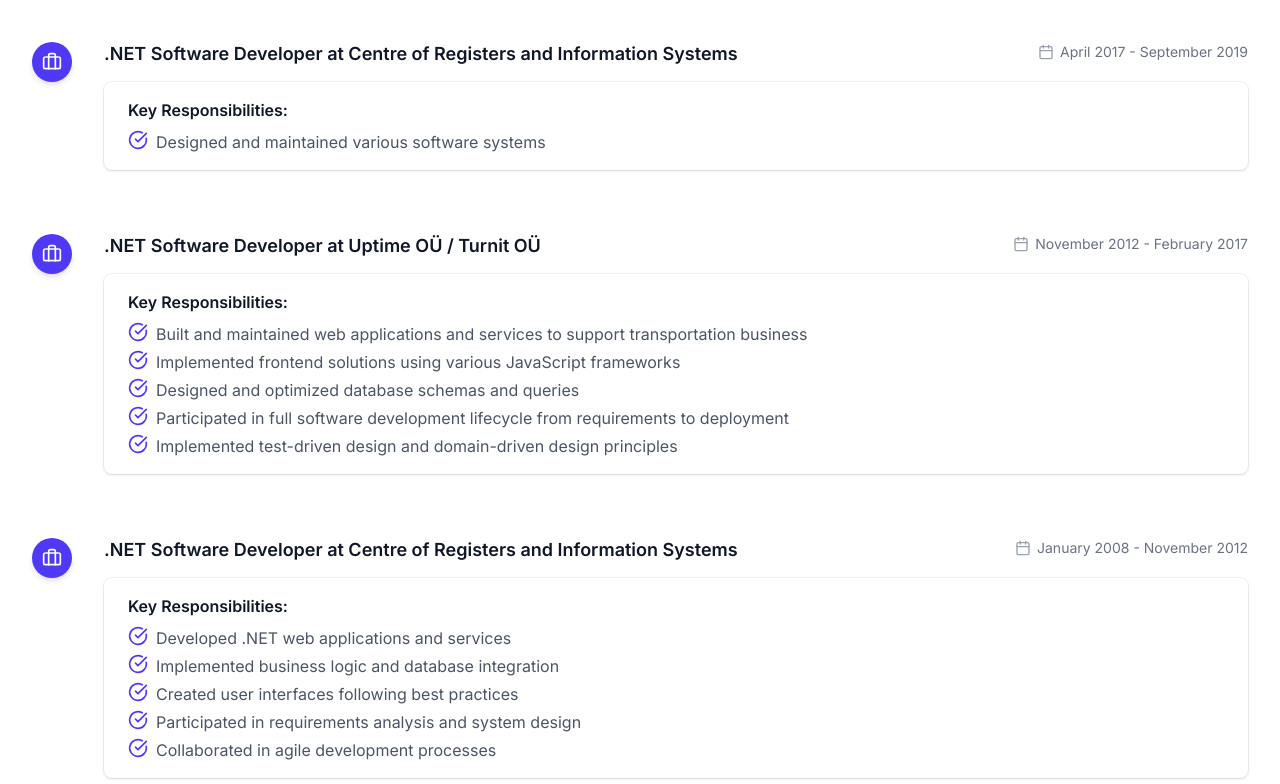
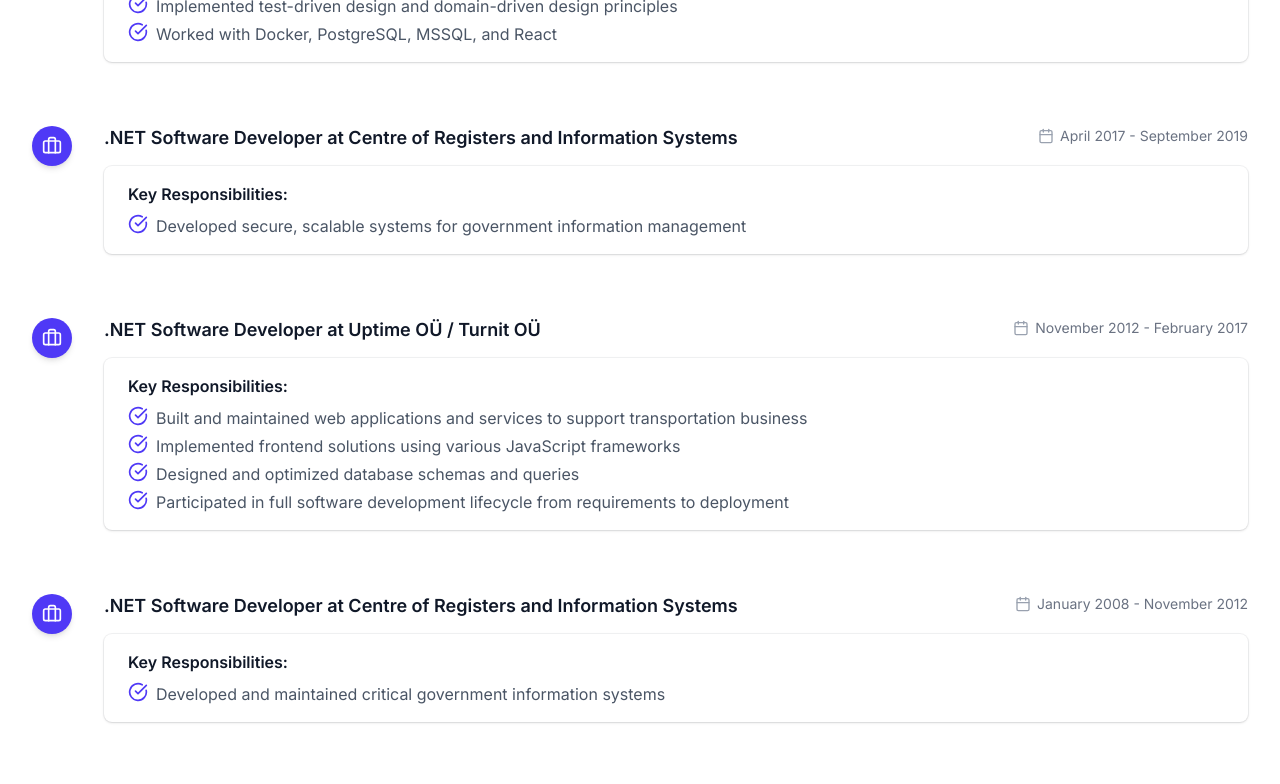
Before and after one commit to rene98c/personal-homepage, a Next.js app: page /en/experience in a window 1280 px wide. Shown: the part 960-1744 px from the top of the page. Built offline with nearby package versions, Linux system fonts and the light colour scheme.

Commit message:
no message

```diff
--- a/src/components/experience/ExperienceTimeline.tsx
+++ b/src/components/experience/ExperienceTimeline.tsx
@@ -11,6 +11,19 @@
 // Experience Timeline component that accepts a pre-loaded dictionary
 const ExperienceTimeline = ({ lang, dictionary }: { lang: Locale; dictionary: any }) => {// eslint-disable-line @typescript-eslint/no-explicit-any
 
+  // Function to localize month names in date ranges
+  const localizeDate = (dateStr: string): string => {
+    if (!dictionary.common?.months) return dateStr;
+
+    // Match month names in the date string
+    return dateStr.replace(/(January|February|March|April|May|June|July|August|September|October|November|December)/g,
+      (match) => {
+        const translatedMonth = dictionary.common.months[match];
+        return translatedMonth || match;
+      }
+    );
+  };
+
   // Create experience timeline using the dictionary
   const experiences = [
     {
@@ -18,7 +31,7 @@
       company: dictionary.experience.companyNames?.connected || 'Connected OÜ',
       period: 'January 2023 - June 2024',
       responsibilities: [
-        dictionary.experience.responsibilities?.developedEnterprise || "Developed and maintained proprietary .NET desktop application"
+        dictionary.experience.responsibilities?.developedEnterprise || "Developed and maintained enterprise-level .NET desktop application"
       ]
     },
     {
@@ -27,6 +40,9 @@
       period: 'October 2019 - January 2023',
       responsibilities: [
         dictionary.experience.responsibilities?.designedMaintained || "Designed and maintained various software systems",
+        dictionary.experience.responsibilities?.dotNetWindowsLinux || ".NET on windows/linux, web APIs, entity framework, nHibernate",
+        dictionary.experience.responsibilities?.implementedTDD || "Implemented test-driven design and domain-driven design principles",
+        dictionary.experience.responsibilities?.workedWith || "Worked with Docker, PostgreSQL, MSSQL, and React"
       ]
     },
     {
@@ -34,7 +50,7 @@
       company: dictionary.experience.companyNames?.rik || 'Centre of Registers and Information Systems',
       period: 'April 2017 - September 2019',
       responsibilities: [
-        dictionary.experience.responsibilities?.designedMaintained || "Designed and maintained various software systems",
+        dictionary.experience.responsibilities?.developedSecure || "Developed secure, scalable systems for government information management"
       ]
     },
     {
@@ -42,11 +58,10 @@
       company: dictionary.experience.companyNames?.uptime || 'Uptime OÜ / Turnit OÜ',
       period: 'November 2012 - February 2017',
       responsibilities: [
-        dictionary.experience.responsibilities?.builtRobust || "Built and maintained web applications and services to support transportation business",
+        dictionary.experience.responsibilities?.builtRobust || "Built robust web applications and services using .NET technologies",
         dictionary.experience.responsibilities?.implementedFrontend || "Implemented frontend solutions using various JavaScript frameworks",
         dictionary.experience.responsibilities?.designedDatabase || "Designed and optimized database schemas and queries",
-        dictionary.experience.responsibilities?.participatedSDLC || "Participated in full software development lifecycle from requirements to deployment",
-        dictionary.experience.responsibilities?.implementedTDD || "Implemented test-driven design and domain-driven design principles"
+        dictionary.experience.responsibilities?.participatedSDLC || "Participated in full software development lifecycle from requirements to deployment"
       ]
     },
     {
@@ -54,12 +69,8 @@
       company: dictionary.experience.companyNames?.rik || 'Centre of Registers and Information Systems',
       period: 'January 2008 - November 2012',
       responsibilities: [
-        dictionary.experience.responsibilities?.developedNetApps || "Developed .NET web applications and services",
-        dictionary.experience.responsibilities?.implementedBusiness || "Implemented business logic and database integration",
-        dictionary.experience.responsibilities?.createdUI || "Created user interfaces following best practices",
-        dictionary.experience.responsibilities?.participatedRequirements || "Participated in requirements analysis and system design",
-        dictionary.experience.responsibilities?.collaboratedAgile || "Collaborated in agile development processes"
-        ]
+        dictionary.experience.responsibilities?.developedMaintained || "Developed and maintained critical government information systems"
+      ]
     },
     {
       title: dictionary.experience.jobTitles?.netDeveloper || '.NET Software Developer',
@@ -131,7 +142,7 @@
                     </h3>
                     <p className="flex items-center text-sm text-gray-500">
                       <Calendar className="mr-1.5 h-4 w-4 flex-none text-gray-400" aria-hidden="true" />
-                      {exp.period}
+                      {localizeDate(exp.period)}
                     </p>
                   </div>
                   <div className="mt-4 bg-white shadow-sm ring-1 ring-gray-900/5 rounded-lg px-6 py-4">
--- a/src/dictionaries/en/common.json
+++ b/src/dictionaries/en/common.json
@@ -6,5 +6,19 @@
     "designPatterns": "Design Patterns",
     "homelab": "Homelab",
     "contact": "Contact",
-    "getInTouch": "Get in touch"
+    "getInTouch": "Get in touch",
+    "months": {
+      "January": "January",
+      "February": "February",
+      "March": "March",
+      "April": "April",
+      "May": "May",
+      "June": "June",
+      "July": "July",
+      "August": "August",
+      "September": "September",
+      "October": "October",
+      "November": "November",
+      "December": "December"
+    }
   }
--- a/src/dictionaries/et/common.json
+++ b/src/dictionaries/et/common.json
@@ -6,5 +6,20 @@
     "designPatterns": "Disainimustrid",
     "homelab": "Kodulabor",
     "contact": "Kontakt",
-    "getInTouch": "Võta ühendust"
+    "getInTouch": "Võta ühendust",
+
+    "months": {
+      "January": "Jaanuar",
+      "February": "Veebruar",
+      "March": "Märts",
+      "April": "Aprill",
+      "May": "Mai",
+      "June": "Juuni",
+      "July": "Juuli",
+      "August": "August",
+      "September": "September",
+      "October": "Oktoober",
+      "November": "November",
+      "December": "Detsember"
+    }
   }
```
